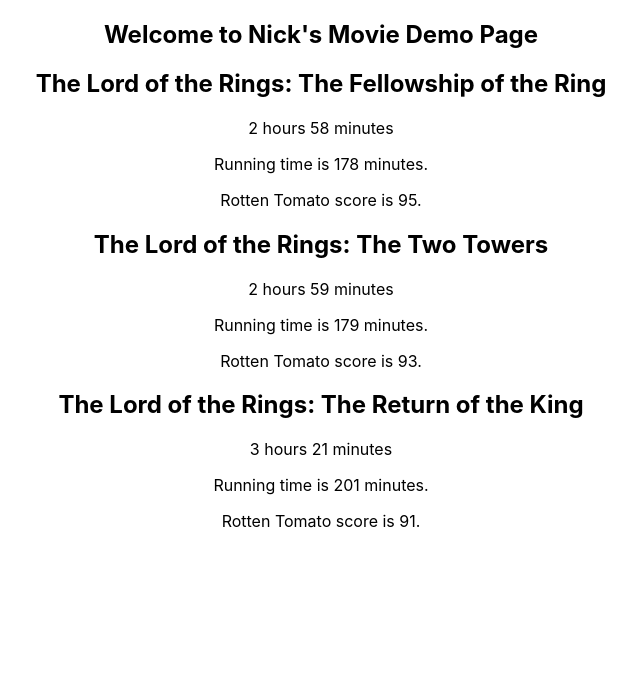
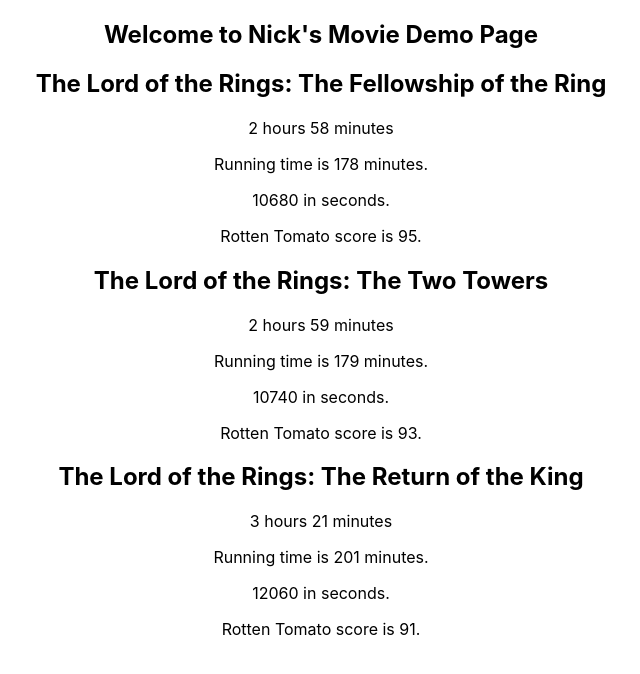
Before and after one commit to nicklonz/GA_Projects, a React (Create React App) app in the folder lord-of-the-rings/: page / in a window 1280 px wide. Shown: the top 674 px of the page, without its empty margins (319-959 px from the left). Built offline with nearby package versions, Linux system fonts and the light colour scheme.

Commit message:
polished up

```diff
--- a/lord-of-the-rings/package.json
+++ b/lord-of-the-rings/package.json
@@ -6,6 +6,7 @@
     "@testing-library/jest-dom": "^5.11.4",
     "@testing-library/react": "^11.1.0",
     "@testing-library/user-event": "^12.1.10",
+    "comma-number": "^2.1.0",
     "react": "^17.0.2",
     "react-dom": "^17.0.2",
     "react-scripts": "4.0.3",
--- a/lord-of-the-rings/src/App.js
+++ b/lord-of-the-rings/src/App.js
@@ -11,7 +11,9 @@
         title={movie.title}
         hours={movie.hours}
         minutes={movie.minutes}
-        total={movie.total}
+        totalmin={movie.hours*60+movie.minutes}
+        totalsec={movie.hours*3600+movie.minutes*60}
+
         tomato={movie.tomato}
         key={index}
       />
--- a/lord-of-the-rings/src/Movie.js
+++ b/lord-of-the-rings/src/Movie.js
@@ -1,4 +1,6 @@
 import React, { Component } from 'react';
+
+
 
 class Movie extends Component {
   render() {
@@ -6,7 +8,8 @@
       <div>
         <h2>The Lord of the Rings: {this.props.title}</h2>
         <p>{this.props.hours} hours {this.props.minutes} minutes</p>
-        <p>Running time is {this.props.hours*60+this.props.minutes} minutes.</p>
+        <p>Running time is {this.props.totalmin} minutes.</p>
+        <p>{this.props.totalsec} in seconds.</p>
         <p>Rotten Tomato score is {this.props.tomato}.</p>
       </div>
     )
```
Also changed, not shown: 2 other files (tests, documents, lock files or other folders).
